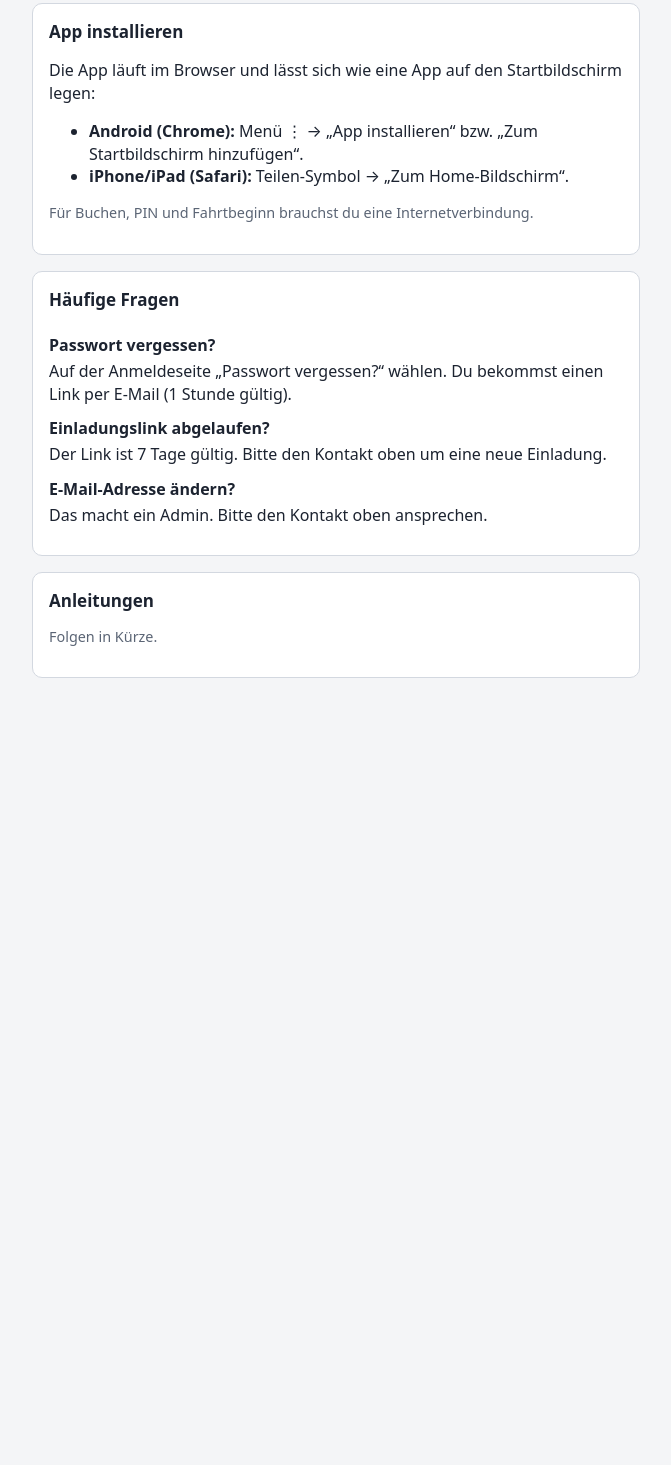
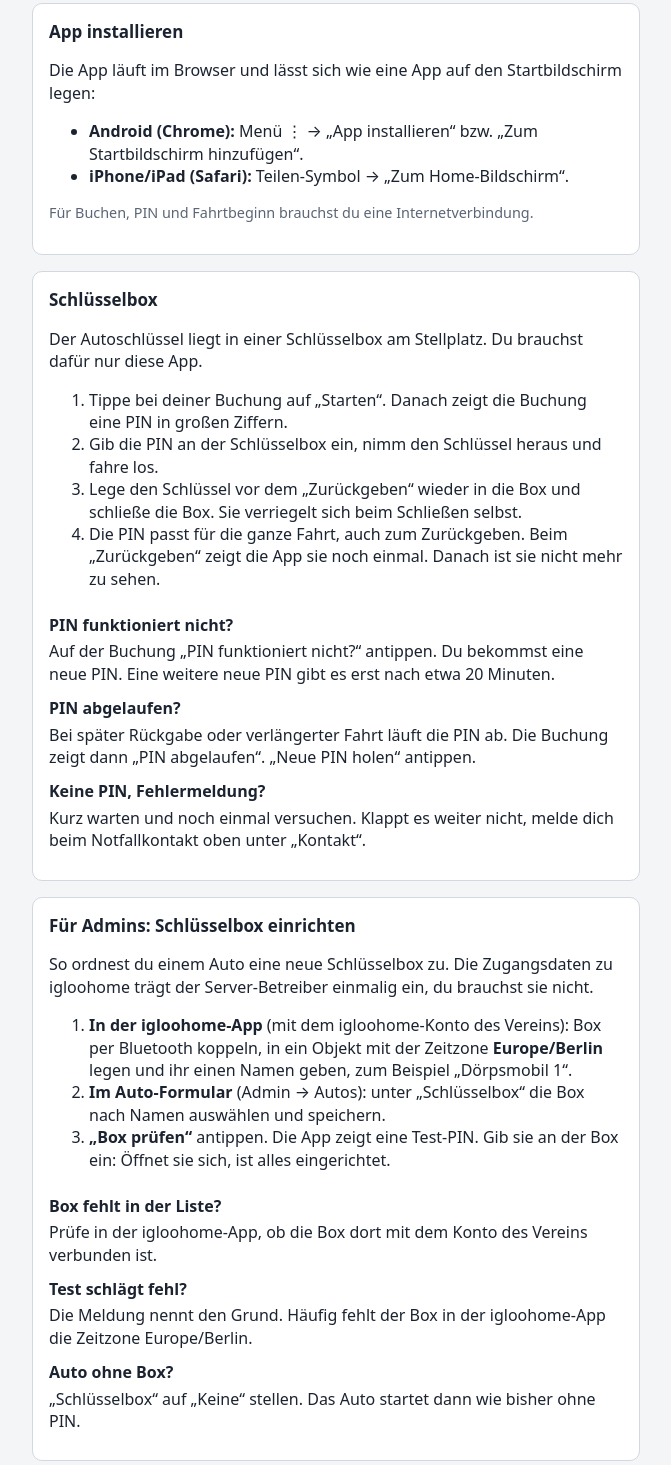
Before and after one commit to varfoer/open-carshare, a plain HTML site: page web/help.html in a window 1280 px wide. Shown: the part 351-1816 px from the top of the page, without its empty margins (304-975 px from the left). Before the commit the page ends 1045 px from the top, so only its background shows below. Drawn offline with Linux system fonts and the light colour scheme.

Commit message:
docs: Phase 9 car access in spec, deploy guide and help
Co-Authored-By: Claude Opus 5.5 <noreply@anthropic.com>

```diff
--- a/web/help.html
+++ b/web/help.html
@@ -23,7 +23,7 @@
   <main class="view">
     <section class="card">
       <h1>Kontakt</h1>
-      <p>Wenn etwas nicht funktioniert (Anmeldung, Buchung, Schlüsseltresor, Fahrzeug), melde dich bei:</p>
+      <p>Wenn etwas nicht funktioniert (Anmeldung, Buchung, Schlüsselbox, Fahrzeug), melde dich bei:</p>
       <!-- TODO: echte Kontaktdaten eintragen -->
       <dl class="kv">
         <dt>Ansprechpartner</dt><dd>Name eintragen</dd>
@@ -41,6 +41,43 @@
         <li><strong>iPhone/iPad (Safari):</strong> Teilen-Symbol → „Zum Home-Bildschirm“.</li>
       </ul>
       <p class="hint">Für Buchen, PIN und Fahrtbeginn brauchst du eine Internetverbindung.</p>
+    </section>
+
+    <section class="card" id="schluesselbox">
+      <h2>Schlüsselbox</h2>
+      <p>Der Autoschlüssel liegt in einer Schlüsselbox am Stellplatz. Du brauchst dafür nur diese App.</p>
+      <ol>
+        <li>Tippe bei deiner Buchung auf „Starten“. Danach zeigt die Buchung eine PIN in großen Ziffern.</li>
+        <li>Gib die PIN an der Schlüsselbox ein, nimm den Schlüssel heraus und fahre los.</li>
+        <li>Lege den Schlüssel vor dem „Zurückgeben“ wieder in die Box und schließe die Box. Sie verriegelt sich beim Schließen selbst.</li>
+        <li>Die PIN passt für die ganze Fahrt, auch zum Zurückgeben. Beim „Zurückgeben“ zeigt die App sie noch einmal. Danach ist sie nicht mehr zu sehen.</li>
+      </ol>
+      <dl class="kv faq">
+        <dt>PIN funktioniert nicht?</dt>
+        <dd>Auf der Buchung „PIN funktioniert nicht?“ antippen. Du bekommst eine neue PIN. Eine weitere neue PIN gibt es erst nach etwa 20 Minuten.</dd>
+        <dt>PIN abgelaufen?</dt>
+        <dd>Bei später Rückgabe oder verlängerter Fahrt läuft die PIN ab. Die Buchung zeigt dann „PIN abgelaufen“. „Neue PIN holen“ antippen.</dd>
+        <dt>Keine PIN, Fehlermeldung?</dt>
+        <dd>Kurz warten und noch einmal versuchen. Klappt es weiter nicht, melde dich beim Notfallkontakt oben unter „Kontakt“.</dd>
+      </dl>
+    </section>
+
+    <section class="card" id="schluesselbox-einrichten">
+      <h2>Für Admins: Schlüsselbox einrichten</h2>
+      <p>So ordnest du einem Auto eine neue Schlüsselbox zu. Die Zugangsdaten zu igloohome trägt der Server-Betreiber einmalig ein, du brauchst sie nicht.</p>
+      <ol>
+        <li><strong>In der igloohome-App</strong> (mit dem igloohome-Konto des Vereins): Box per Bluetooth koppeln, in ein Objekt mit der Zeitzone <strong>Europe/Berlin</strong> legen und ihr einen Namen geben, zum Beispiel „Dörpsmobil 1“.</li>
+        <li><strong>Im Auto-Formular</strong> (Admin → Autos): unter „Schlüsselbox“ die Box nach Namen auswählen und speichern.</li>
+        <li><strong>„Box prüfen“</strong> antippen. Die App zeigt eine Test-PIN. Gib sie an der Box ein: Öffnet sie sich, ist alles eingerichtet.</li>
+      </ol>
+      <dl class="kv faq">
+        <dt>Box fehlt in der Liste?</dt>
+        <dd>Prüfe in der igloohome-App, ob die Box dort mit dem Konto des Vereins verbunden ist.</dd>
+        <dt>Test schlägt fehl?</dt>
+        <dd>Die Meldung nennt den Grund. Häufig fehlt der Box in der igloohome-App die Zeitzone Europe/Berlin.</dd>
+        <dt>Auto ohne Box?</dt>
+        <dd>„Schlüsselbox“ auf „Keine“ stellen. Das Auto startet dann wie bisher ohne PIN.</dd>
+      </dl>
     </section>
 
     <section class="card">
--- a/web/sw.js
+++ b/web/sw.js
@@ -1,6 +1,6 @@
 // Service worker: app shell cache-first with background update; /api/* is never cached.
 // Keep SHELL in sync with `git ls-files web` (minus web/test/); bump CACHE on every web change.
-const CACHE = 'ocs-v24';
+const CACHE = 'ocs-v25';
 const SHELL = [
   '/',
   '/index.html',
```
Also changed, not shown: 3 other files.
